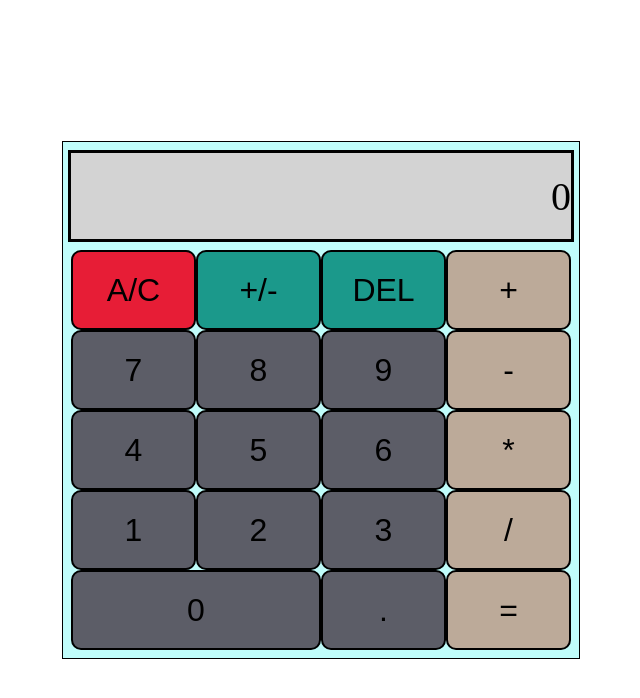
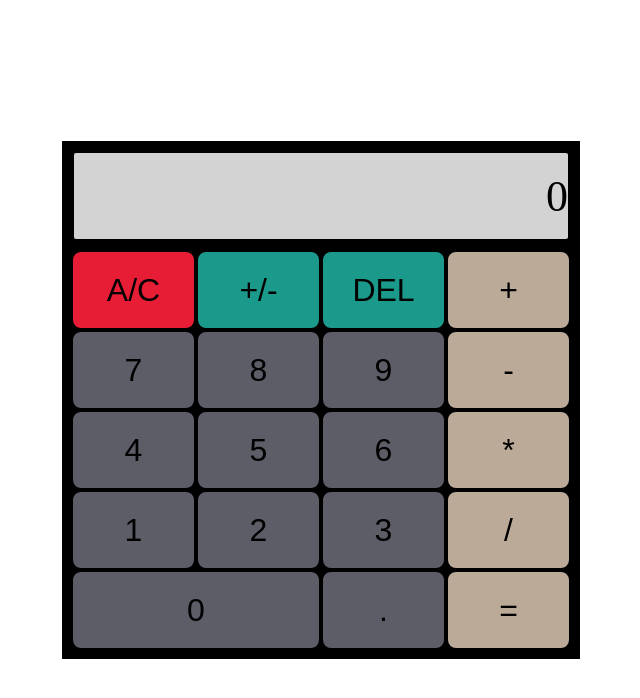
Before and after one commit to dgyoungk/js-calculator, a plain HTML site: page index.html in a window 1280 px wide. Shown: the whole page, without its empty margins (319-959 px from the left). Drawn offline with Linux system fonts and the light colour scheme.

```diff
--- a/css/styles.css
+++ b/css/styles.css
@@ -26,7 +26,7 @@ body {
     margin: auto;
     padding: 8px;
     gap: 8px;
-    background-color: #C0FDFB;
+    background-color: black;
 }
 
 .display {
@@ -36,8 +36,10 @@ body {
     display: flex;
     justify-content: flex-end;
     align-items: center;
-    font-size: 40px;
+    font-size: 44px;
     border: 3px solid black;
+    border-radius: 5px;
+    box-sizing: border-box;
 }
 
 .btns {
@@ -45,4 +47,9 @@ body {
     flex-wrap: wrap;
     justify-content: flex-end;
     align-items: flex-end;
+    background-color: black;
 }
+
+button:active {
+    background-image: linear-gradient(rgb(0 0 0/40%) 0 0);
+}
```
